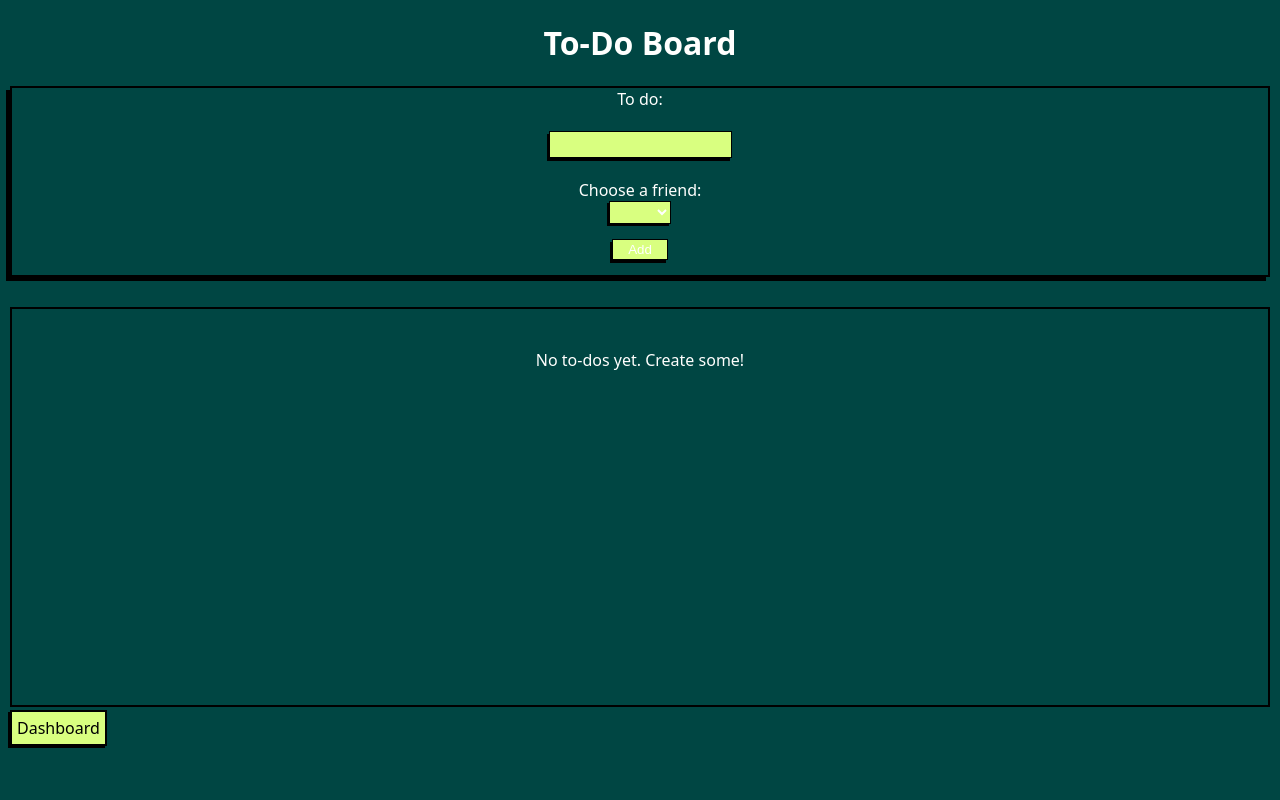
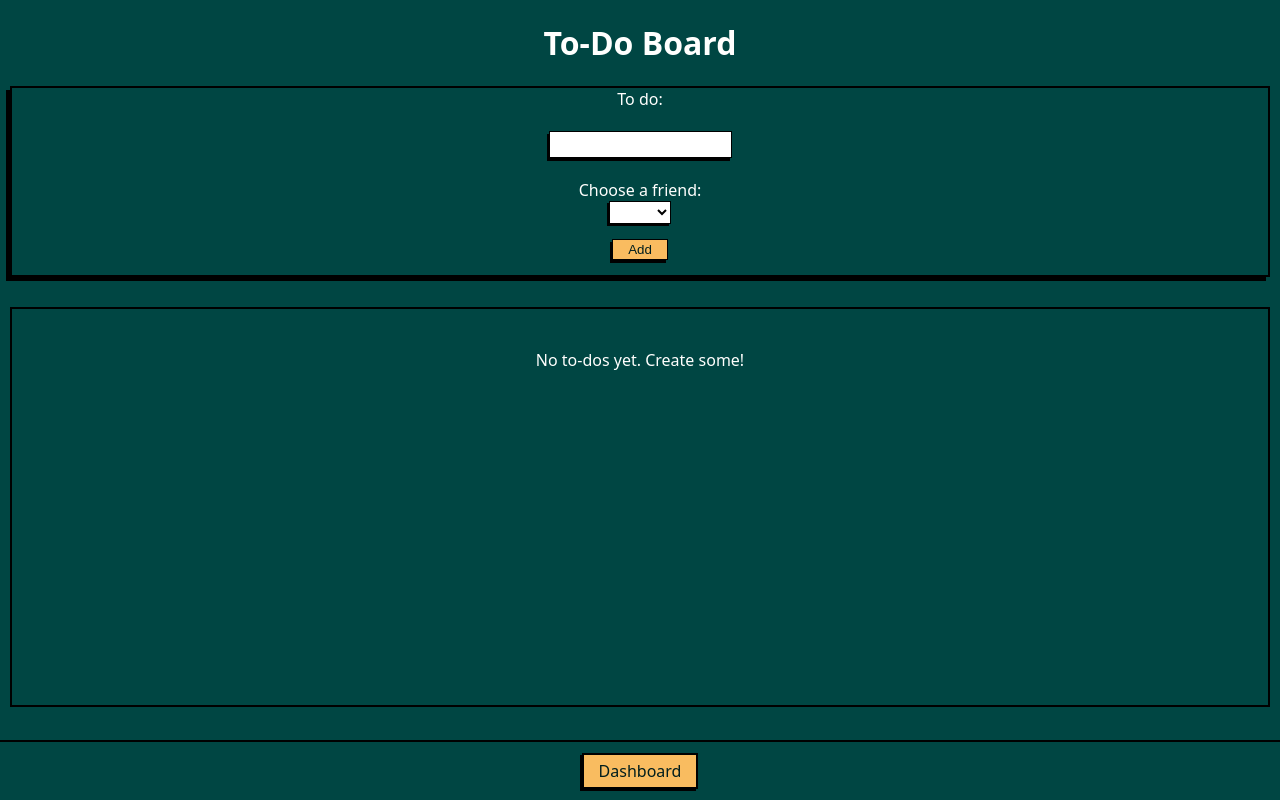
Before and after one commit to supernova-97/Capstone-Project, a Next.js app: page /to-do in a window 1280 px wide. Built offline with nearby package versions, Linux system fonts and the light colour scheme.

Commit message:
styled todo form and list

```diff
--- a/components/Form/index.js
+++ b/components/Form/index.js
@@ -45,7 +45,8 @@ const StyledForm = styled.form`
 `;
 
 const StyledInput = styled.input`
-  background-color: #d9ff80;
+  background-color: #fff;
+  color: #000;
   height: 1.7rem;
   margin: 1.3rem;
   box-shadow: -2px 3px black;
@@ -57,7 +58,8 @@ const StyledInput = styled.input`
 `;
 
 const StyledAddButton = styled.button`
-  background-color: #d9ff80;
+  background-color: var(--button-color);
+  color: var(--button-text-color);
   border: 1px solid black;
   box-shadow: -2px 3px black;
   margin: 15px;
@@ -78,10 +80,11 @@ const StyledSelect = styled.select`
   padding: 2px 20px;
   border: 1px solid #000;
   box-shadow: -2px 2px black;
-  background-color: #d9ff80;
+  background-color: #fff;
+  color: #000;
 
   :focus {
     outline: none;
-    border: 2px solid #db9d47;
+    border: 2px solid #000;
   }
 `;
--- a/components/List/index.js
+++ b/components/List/index.js
@@ -18,7 +18,7 @@ function List({ toDos, onDeleteToDo, tripData }) {
         {friends.map((friend, index) => (
           <StyledSection key={index}>
             <SectionHeading>{friend}</SectionHeading>
-            <ul>
+            <StyledList>
               {toDos.map((toDo) => {
                 if (friend === toDo.section) {
                   return (
@@ -39,15 +39,16 @@ function List({ toDos, onDeleteToDo, tripData }) {
                   return null;
                 }
               })}
-            </ul>
+            </StyledList>
           </StyledSection>
         ))}
         <StyledConditionalText>
           {toDos.length > 0 ? "" : "No to-dos yet. Create some!"}
         </StyledConditionalText>
       </ListWrapper>
-
-      <DashboardLink href="/">Dashboard</DashboardLink>
+      <StyledFooter>
+        <DashboardLink href="/">Dashboard</DashboardLink>
+      </StyledFooter>
     </>
   );
 }
@@ -55,13 +56,14 @@ function List({ toDos, onDeleteToDo, tripData }) {
 export default List;
 
 //Styling
+const StyledList = styled.ul`
+  display: flex;
+  flex-direction: column;
+`;
 
 const ListItem = styled.li`
   display: flex;
   align-items: center;
-  width: fit-content;
-  padding: 10px;
-  margin: 0px;
 `;
 
 const StyledCheckBox = styled.input`
@@ -69,7 +71,7 @@ const StyledCheckBox = styled.input`
   height: 15px;
   width: 15px;
   margin: 10px;
-  background-color: #d9ff80;
+  background-color: var(--button-color);
   border: 1px solid black;
   box-shadow: -1px 1px black;
   :checked {
@@ -78,7 +80,8 @@ const StyledCheckBox = styled.input`
 `;
 
 const StyledDeleteButton = styled.button`
-  background-color: #d9ff80;
+  background-color: var(--button-color);
+  color: var(--button-text-color);
   height: fit-content;
   width: fit-content;
   border-radius: 20%;
@@ -122,14 +125,12 @@ const ListWrapper = styled.section`
 `;
 
 const DashboardLink = styled(Link)`
-  background-color: #d9ff80;
+  background-color: var(--button-color);
+  color: var(--button-text-color);
   border: 2px solid black;
   box-shadow: -2px 2px black;
-  margin: 25px 10px 0 10px;
-  padding: 5px;
-  width: 40%;
+  padding: 5px 15px;
   text-decoration: none;
-  color: black;
   transition: 0.2s ease-out;
   :hover {
     background-color: #db9d47;
@@ -139,9 +140,23 @@ const DashboardLink = styled(Link)`
 const StyledSection = styled.section`
   margin: 0 20px;
   display: flex;
+  flex-direction: column;
   border-bottom: 2px solid black;
 `;
 
 const SectionHeading = styled.h3`
-  color: #db9d47;
+  color: #fff;
+  margin: 5px;
 `;
+
+const StyledFooter = styled.footer`
+  border-top: 2px solid black;
+  overflow: hidden;
+  position: fixed;
+  bottom: 0;
+  height: 60px;
+  width: 100%;
+  display: flex;
+  align-items: center;
+  justify-content: center;
+`;
```
